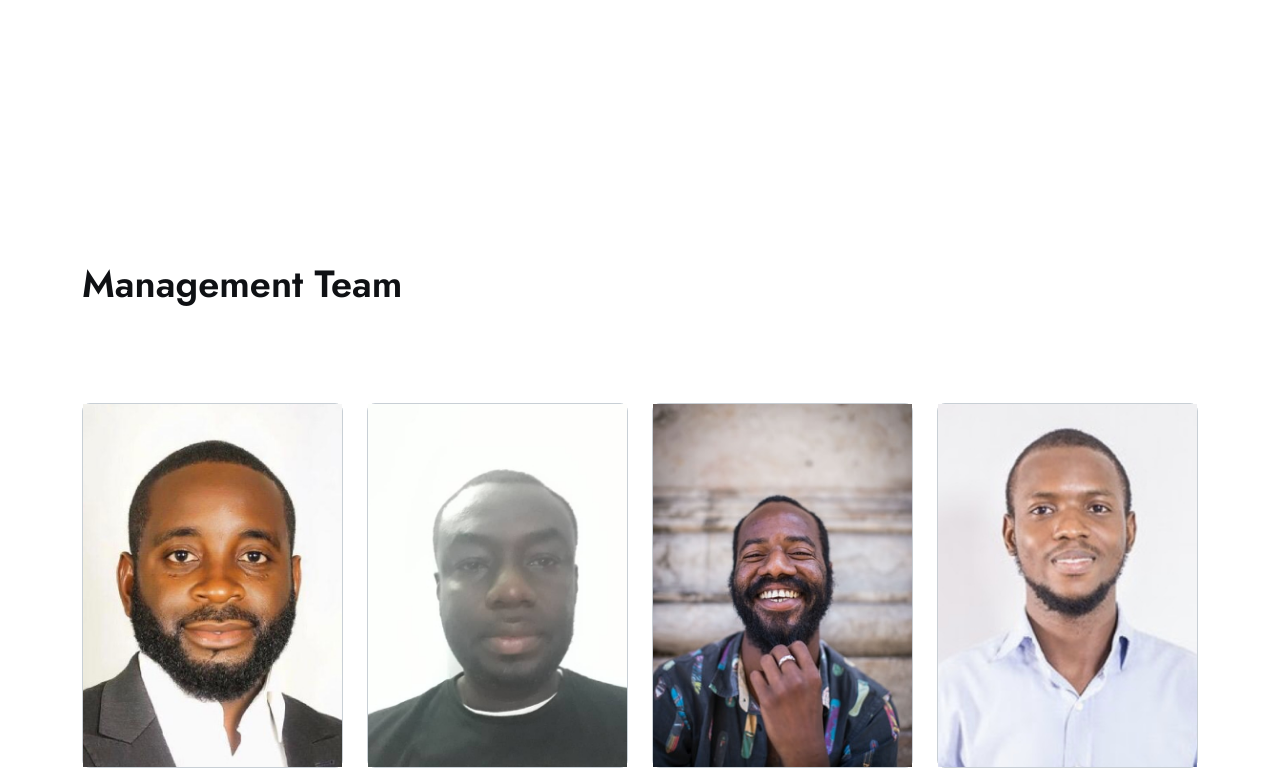
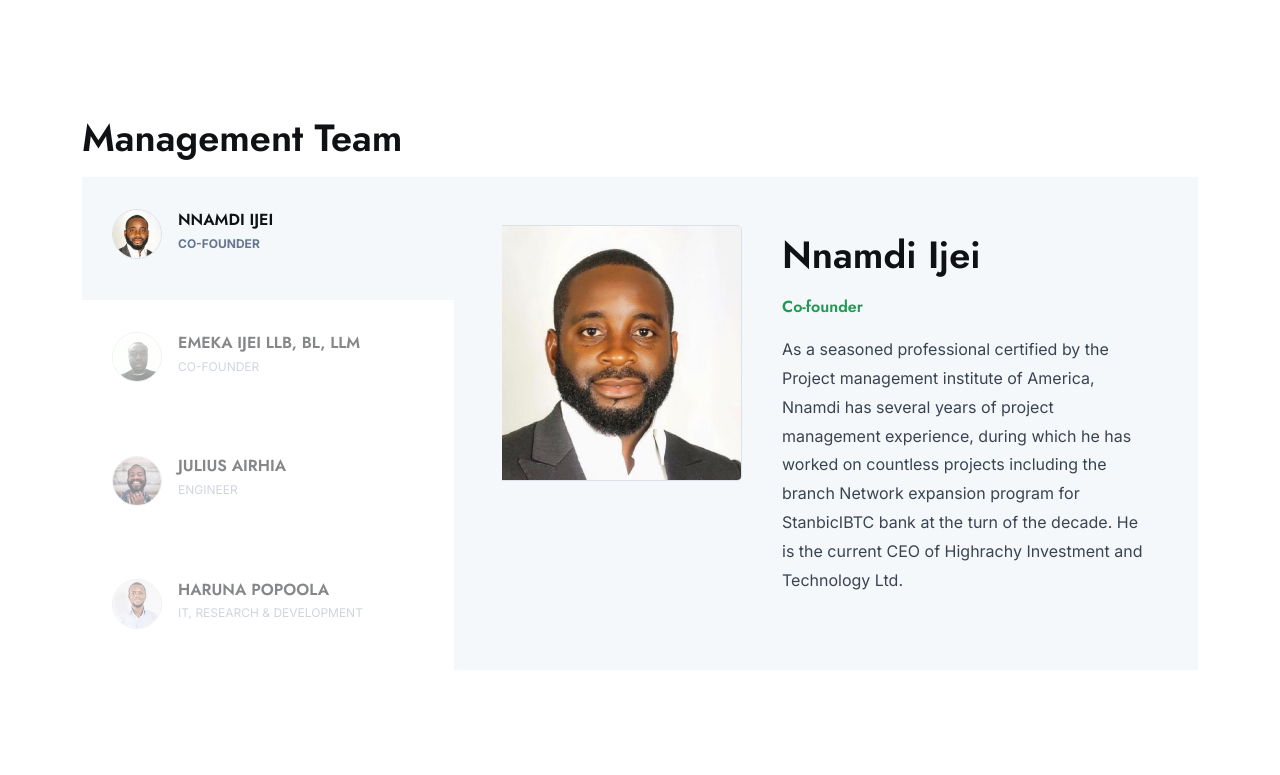
Before and after one commit to Highrachy/blissville, a Next.js app: page /about-us in a window 1280 px wide. Shown: the part 3105-3880 px from the top of the page. Built offline with nearby package versions, Linux system fonts and the light colour scheme.

Commit message:
feature: add team section

```diff
--- a/components/common/Team.jsx
+++ b/components/common/Team.jsx
@@ -1,17 +1,66 @@
 import React from 'react';
 import Section from './Section';
 import Image from 'next/image';
+import Nav from 'react-bootstrap/Nav';
+import Tab from 'react-bootstrap/Tab';
 import { team } from '@/data/team';
 
 const Team = () => (
-  <Section>
+  <Section noPaddingTop>
     <div className="container">
-      <div className="row">
-        <h3 className="font-secondary text-color-dark-1">Management Team</h3>
-        {team.map((member, index) => (
-          <SingleTeam key={index} {...member} />
-        ))}
-      </div>
+      <h3 className="font-secondary text-color-dark-1">Management Team</h3>
+      <Tab.Container id="team-tab" defaultActiveKey={team[0]['name']}>
+        <div className="row gx-0">
+          <div className="col-12 col-lg-4 pr-lg-0">
+            <Nav className="flex-column">
+              {team.map(({ name, image, title }) => (
+                <Nav.Link eventKey={name} className="team-tab-link" key={name}>
+                  <div>
+                    <Image
+                      src={`/assets/img/team/${image}`}
+                      alt={name}
+                      width={50}
+                      height={50}
+                      className="img-cover rounded-circle border"
+                    />
+                  </div>
+                  <div className="ms-3">
+                    <h6 className="mb-0">{name}</h6>
+                    <p className="text-muted text-xs">{title}</p>
+                  </div>
+                </Nav.Link>
+              ))}
+            </Nav>
+          </div>
+          <div className="col-12 col-lg-8 pl-lg-0 mt-lg-0 d-flex bg-primary-50 p-5">
+            <Tab.Content>
+              {team.map(({ name, image, title, description }) => (
+                <Tab.Pane eventKey={name} key={name}>
+                  <div className="row">
+                    <div className="col-12 col-sm-5">
+                      <div className="img-fill border-1">
+                        <Image
+                          src={`/assets/img/team/${image}`}
+                          alt={name}
+                          width="400"
+                          height="400"
+                          objectFit="cover"
+                          className="me-3 rounded-3 border"
+                        />
+                      </div>
+                    </div>
+                    <div className="col-12 col-sm-7 mt-sm-0">
+                      <h3>{name}</h3>
+                      <h6 className="text-secondary">{title}</h6>
+                      <p className="mt-3">{description}</p>
+                    </div>
+                  </div>
+                </Tab.Pane>
+              ))}
+            </Tab.Content>
+          </div>
+        </div>
+      </Tab.Container>
     </div>
   </Section>
 );
--- a/components/layouts/StrategicRelationships.jsx
+++ b/components/layouts/StrategicRelationships.jsx
@@ -5,7 +5,7 @@ import Section from '../common/Section';
 
 const StrategicRelationships = () => {
   return (
-    <Section id="business-relationships">
+    <Section id="business-relationships" noPaddingTop>
       <div className="container">
         <h3 className="text-color-dark-1">Strategic Relationships</h3>
         <div className="row">
--- a/pages/about-us.js
+++ b/pages/about-us.js
@@ -1,3 +1,4 @@
+/* eslint-disable @next/next/no-img-element */
 import React from 'react';
 import Section from '@/components/common/Section';
 import Image from 'next/image';
@@ -11,7 +12,7 @@ import Team from '@/components/common/Team';
 import StrategicRelationships from '@/components/layouts/StrategicRelationships';
 import ScheduleVisit from '@/components/common/ScheduleVisit';
 
-export default function Home() {
+export default function AboutUs() {
   return (
     <>
       <Navigation />
@@ -63,7 +64,7 @@ const CEOSpeech = () => (
     <div className="container">
       <div className="row">
         <div className="col-md-4 col-lg-4">
-          <div className="ms-n5">
+          <div className="ms-n5 d-none d-md-block">
             <Image
               src="/assets/img/team/ceo.png"
               alt="Hero Image"
@@ -99,14 +100,12 @@ const CEOSpeech = () => (
             customize your home into the haven that suits your style.
           </p>
 
-          <div className="ms-n3">
-            <Image
-              src="/assets/img/team/ceo-sign.png"
-              alt="Hero Image"
-              width={143}
-              height={48}
-            />
-          </div>
+          <Image
+            src="/assets/img/team/ceo-sign.png"
+            alt="Ceo Signature"
+            width={138}
+            height={30}
+          />
           <h5>Nnamdi Ijei</h5>
           <h6>Company CEO</h6>
         </div>
--- a/sass/_bg.scss
+++ b/sass/_bg.scss
@@ -11,7 +11,7 @@
   background-color: $gray-200;
 }
 
-.bg-primary {
+.bg-primary-50 {
   background-color: $primary-50;
 }
 
--- a/sass/_utilities.scss
+++ b/sass/_utilities.scss
@@ -146,3 +146,21 @@ div.nav-link {
   border-radius: 4px !important;
   padding: 1rem;
 }
+
+.team-tab-link {
+  display: flex;
+  align-items: center;
+  padding: 1.875rem;
+  opacity: 0.5;
+  transition: all 0.2s ease-in-out;
+  background: 0 0;
+
+  &.nav-link.active {
+    opacity: 1;
+    background: $primary-50;
+
+    .text-muted {
+      color: $gray-700 !important;
+    }
+  }
+}
```
Also changed, not shown: public/assets/img/team/ceo-sign.png.
